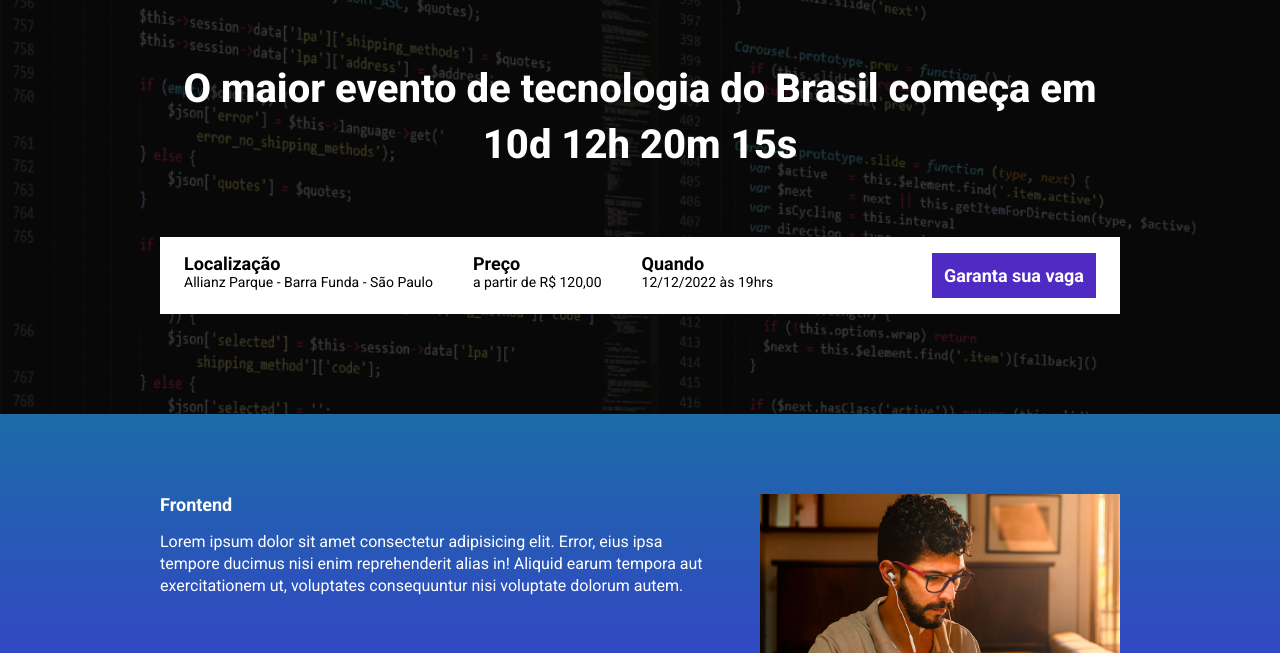
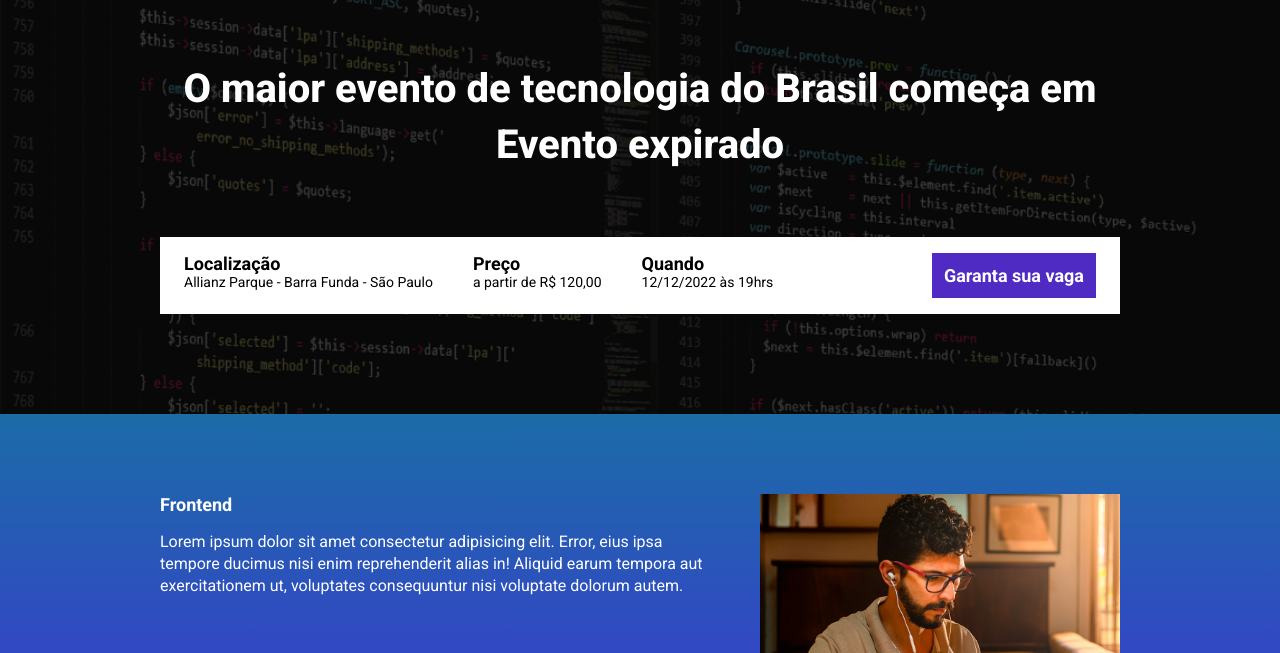
Before and after one commit to lara-goulart/ebac_tech_talks, a website built with Parcel: page src/index.html in a window 1280 px wide. Shown: the part 147-800 px from the top of the page. Built offline with nearby package versions, Linux system fonts and the light colour scheme.

Commit message:
Projeto finalizado

```diff
--- a/package.json
+++ b/package.json
@@ -2,8 +2,8 @@
   "name": "ebac_talks",
   "version": "1.0.0",
   "description": "",
-  "main": "index.js",
   "scripts": {
+    "build": "parcel build src/index.html",
     "dev": "parcel src/index.html src/styles/main.scss src/scripts/main.js",
     "test": "echo \"Error: no test specified\" && exit 1"
   },
--- a/src/index.html
+++ b/src/index.html
@@ -15,7 +15,7 @@
         <div class="container">
             <img class="hero__logo" src="./images/ebac_logo.svg" alt="EBAC">
             <p class="hero__text">
-                O maior evento de tecnologia do Brasil começa em 10d 12h 20m 15s
+                O maior evento de tecnologia do Brasil começa em <span id="count"></span>
             </p>
             <div class="infos-bar">
                 <ul class="infos-bar__infos">
--- a/src/scripts/main.js
+++ b/src/scripts/main.js
@@ -1 +1,27 @@
 AOS.init();
+
+const eventDate = new Date("Aug 12, 2026 19:00:00")
+const eventTimeStamp = eventDate.getTime()
+
+const hoursCount = setInterval(function() {
+    const now = new Date()
+    const nowTimeStamp = now.getTime()
+
+    const eventTimer = eventTimeStamp - nowTimeStamp
+
+    const msDay = 1000 * 60 * 60 * 24
+    const msHour = 1000 * 60 * 60
+    const msMinute = 1000 * 60
+
+    const eventDays = Math.floor(eventTimer / msDay)
+    const eventHours = Math.floor((eventTimer  % msDay) / msHour)
+    const eventMinutes = Math.floor((eventTimer % msHour) / msMinute)
+    const eventSeconds = Math.floor((eventTimer % msMinute) / 1000)
+
+    document.getElementById('count').innerHTML = `${eventDays}d ${eventHours}h ${eventMinutes}m ${eventSeconds}s`
+
+    if(eventTimer < 0) {
+        clearInterval(hoursCount)
+        document.getElementById('count').innerHTML = `Evento expirado`
+    }
+}, 1000)
```
Also changed, not shown: dist/ebac_logo.0501c0d5.svg (added), dist/frontend.cb233274.png (added), dist/fundo.45626ea2.png (added), dist/index.html, dist/scripts/main.js, 7 other files.
